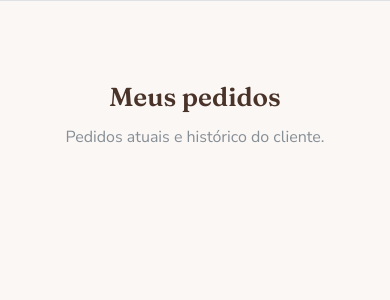
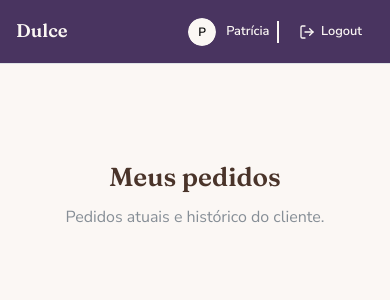
Before and after one commit to patricia-diasr/dulce-app, a React (Vite) app: page / in a window 390 px wide. Shown: the top 300 px of the page. Built offline with nearby package versions, Linux system fonts and the light colour scheme.

Commit message:
feat: adiciona header responsivo para cliente e admin

```diff
--- a/src/index.css
+++ b/src/index.css
@@ -1,9 +1,3 @@
-/*
- * Reset global mínimo. A tipografia e as cores de componentes são
- * definidas pelo tema do Mantine (src/theme/theme.ts); este arquivo cuida
- * apenas do que fica fora do alcance do MantineProvider.
- */
-
 *,
 *::before,
 *::after {
@@ -18,12 +12,20 @@ body,
 }
 
 body {
-  /* Creme — fundo principal da identidade visual */
   background-color: #fbf7f4;
-  /* Marrom — texto principal da identidade visual */
   color: #4a342a;
   font-synthesis: none;
   text-rendering: optimizeLegibility;
   -webkit-font-smoothing: antialiased;
   -moz-osx-font-smoothing: grayscale;
 }
+
+.dulce-header-action {
+  transition: background-color 100ms ease;
+}
+
+@media (hover: hover) {
+  .dulce-header-action:hover {
+    background-color: rgba(251, 247, 244, 0.16);
+  }
+}
--- a/src/shared/components/Brand/Wordmark.tsx
+++ b/src/shared/components/Brand/Wordmark.tsx
@@ -1,3 +1,17 @@
-export function Wordmark() {
-  return <></>;
+import { Text, type TextProps } from '@mantine/core';
+
+export function Wordmark(props: TextProps) {
+  return (
+    <Text
+      component="span"
+      ff="Fraunces, serif"
+      fw={600}
+      fs="italic"
+      size="xl"
+      c="plum.6"
+      {...props}
+    >
+      Dulce
+    </Text>
+  );
 }
--- a/src/shared/components/Layout/AdminLayout.tsx
+++ b/src/shared/components/Layout/AdminLayout.tsx
@@ -1,6 +1,8 @@
-import { AppShell, NavLink, Stack } from '@mantine/core';
+import { AppShell, Box, NavLink, Stack } from '@mantine/core';
 import { Link, Outlet, useLocation } from 'react-router-dom';
 import { LayoutDashboard, Users, Calendar, Cake, Bell } from 'lucide-react';
+import { PortalHeader } from '@/shared/components/Layout/PortalHeader';
+import { MAX_CONTENT_WIDTH } from '@/theme/layout';
 
 const NAV_ITEMS = [
   { to: '/admin', label: 'Dashboard', icon: LayoutDashboard },
@@ -14,8 +16,14 @@ export function AdminLayout() {
   const location = useLocation();
 
   return (
-    <AppShell>
-      <AppShell.Header></AppShell.Header>
+    <AppShell
+      header={{ height: 64 }}
+      navbar={{ width: 240, breakpoint: 'sm' }}
+      padding="md"
+    >
+      <AppShell.Header>
+        <PortalHeader userName="Patrícia" showMenuButton onMenuClick={() => {}} />
+      </AppShell.Header>
       <AppShell.Navbar p="md">
         <Stack gap={4}>
           {NAV_ITEMS.map(({ to, label, icon: Icon }) => (
@@ -26,12 +34,15 @@ export function AdminLayout() {
               label={label}
               leftSection={<Icon size={18} />}
               active={location.pathname === to}
+              variant="light"
             />
           ))}
         </Stack>
       </AppShell.Navbar>
       <AppShell.Main>
-        <Outlet />
+        <Box maw={MAX_CONTENT_WIDTH} mx="auto">
+          <Outlet />
+        </Box>
       </AppShell.Main>
     </AppShell>
   );
--- a/src/shared/components/Layout/ClientLayout.tsx
+++ b/src/shared/components/Layout/ClientLayout.tsx
@@ -1,12 +1,18 @@
-import { AppShell } from '@mantine/core';
+import { AppShell, Box } from '@mantine/core';
 import { Outlet } from 'react-router-dom';
+import { PortalHeader } from '@/shared/components/Layout/PortalHeader';
+import { MAX_CONTENT_WIDTH } from '@/theme/layout';
 
 export function ClientLayout() {
   return (
-    <AppShell>
-      <AppShell.Header></AppShell.Header>
+    <AppShell header={{ height: 64 }} padding="md">
+      <AppShell.Header>
+        <PortalHeader userName="Patrícia" />
+      </AppShell.Header>
       <AppShell.Main>
-        <Outlet />
+        <Box maw={MAX_CONTENT_WIDTH} mx="auto">
+          <Outlet />
+        </Box>
       </AppShell.Main>
     </AppShell>
   );
--- /dev/null
+++ b/src/shared/components/Layout/PortalHeader.tsx
@@ -0,0 +1,111 @@
+import { ActionIcon, Avatar, Group, Text, UnstyledButton } from '@mantine/core';
+import { LogOut, Menu } from 'lucide-react';
+import { Wordmark } from '@/shared/components/Brand/Wordmark';
+import { creamBackground } from '@/theme/colors';
+import { MAX_HEADER_WIDTH } from '@/theme/layout';
+
+interface PortalHeaderProps {
+  userName: string;
+  showMenuButton?: boolean;
+  onMenuClick?: () => void;
+  onLogout?: () => void;
+}
+
+const menuIconStyle = {
+  width: 'clamp(20px, 2.4vw, 28px)',
+  height: 'clamp(20px, 2.4vw, 28px)',
+};
+
+const logoutIconStyle = {
+  width: 'clamp(16px, 2vw, 22px)',
+  height: 'clamp(16px, 2vw, 22px)',
+};
+
+const labelFz = 'clamp(0.8rem, 1.4vw, 1rem)';
+
+export function PortalHeader({
+  userName,
+  showMenuButton = false,
+  onMenuClick,
+  onLogout,
+}: PortalHeaderProps) {
+  const initial = userName.trim().charAt(0).toUpperCase();
+
+  return (
+    <div style={{ backgroundColor: 'var(--mantine-color-plum-8)', height: '100%' }}>
+      <Group
+        h="100%"
+        px="md"
+        justify="space-between"
+        wrap="nowrap"
+        maw={MAX_HEADER_WIDTH}
+        mx="auto"
+      >
+        <Group gap="clamp(8px, 1.6vw, 20px)" wrap="nowrap" align="center">
+          {showMenuButton && (
+            <ActionIcon
+              variant="subtle"
+              size="clamp(32px, 4vw, 44px)"
+              onClick={onMenuClick}
+              aria-label="Abrir menu"
+              vars={() => ({
+                root: { '--ai-hover': 'rgba(251, 247, 244, 0.16)' },
+              })}
+            >
+              <Menu style={menuIconStyle} color={creamBackground} />
+            </ActionIcon>
+          )}
+          <Wordmark c={creamBackground} fz="clamp(1.15rem, 2.4vw, 1.75rem)" lh={1} />
+        </Group>
+
+        <Group gap="clamp(8px, 1.6vw, 20px)" wrap="nowrap" align="center">
+          <Group gap="xs" wrap="nowrap" align="center">
+            <Avatar
+              color={creamBackground}
+              variant="filled"
+              autoContrast
+              radius="xl"
+              size="clamp(28px, 3.2vw, 38px)"
+              styles={{
+                placeholder: {
+                  fontSize: 'clamp(0.75rem, 1.2vw, 1rem)',
+                  fontWeight: 800,
+                  lineHeight: 1,
+                },
+              }}
+            >
+              {initial}
+            </Avatar>
+            <Text c={creamBackground} fw={600} fz={labelFz} lh={1}>
+              {userName}
+            </Text>
+          </Group>
+          <div
+            style={{
+              width: 1.5,
+              height: 22,
+              backgroundColor: creamBackground,
+              flexShrink: 0,
+            }}
+          />
+          <UnstyledButton
+            onClick={onLogout}
+            className="dulce-header-action"
+            style={{
+              display: 'flex',
+              alignItems: 'center',
+              gap: 6,
+              padding: '8px 12px',
+              borderRadius: 'var(--mantine-radius-sm)',
+            }}
+          >
+            <LogOut style={logoutIconStyle} color={creamBackground} />
+            <Text c={creamBackground} fw={600} fz={labelFz} lh={1}>
+              Logout
+            </Text>
+          </UnstyledButton>{' '}
+        </Group>
+      </Group>
+    </div>
+  );
+}
--- /dev/null
+++ b/src/theme/layout.ts
@@ -0,0 +1,2 @@
+export const MAX_CONTENT_WIDTH = 1440;
+export const MAX_HEADER_WIDTH = 1920;
```
